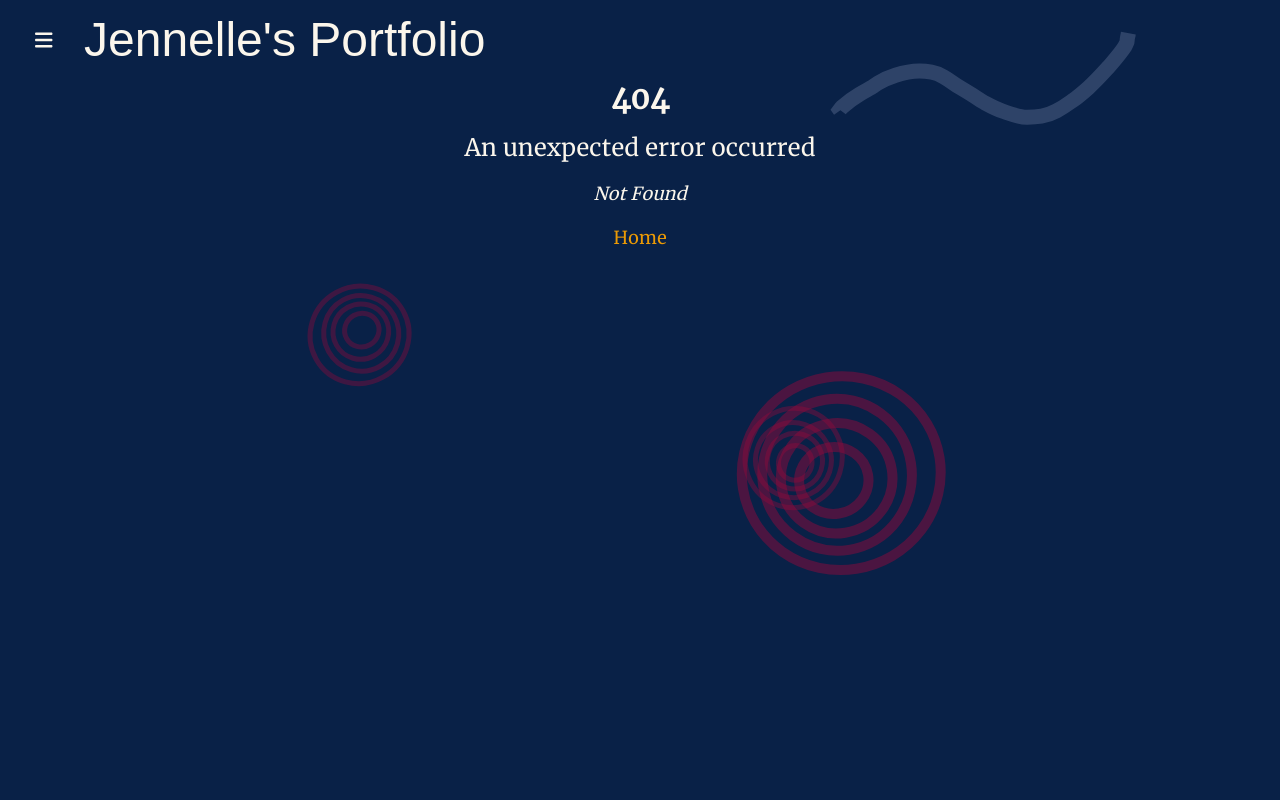
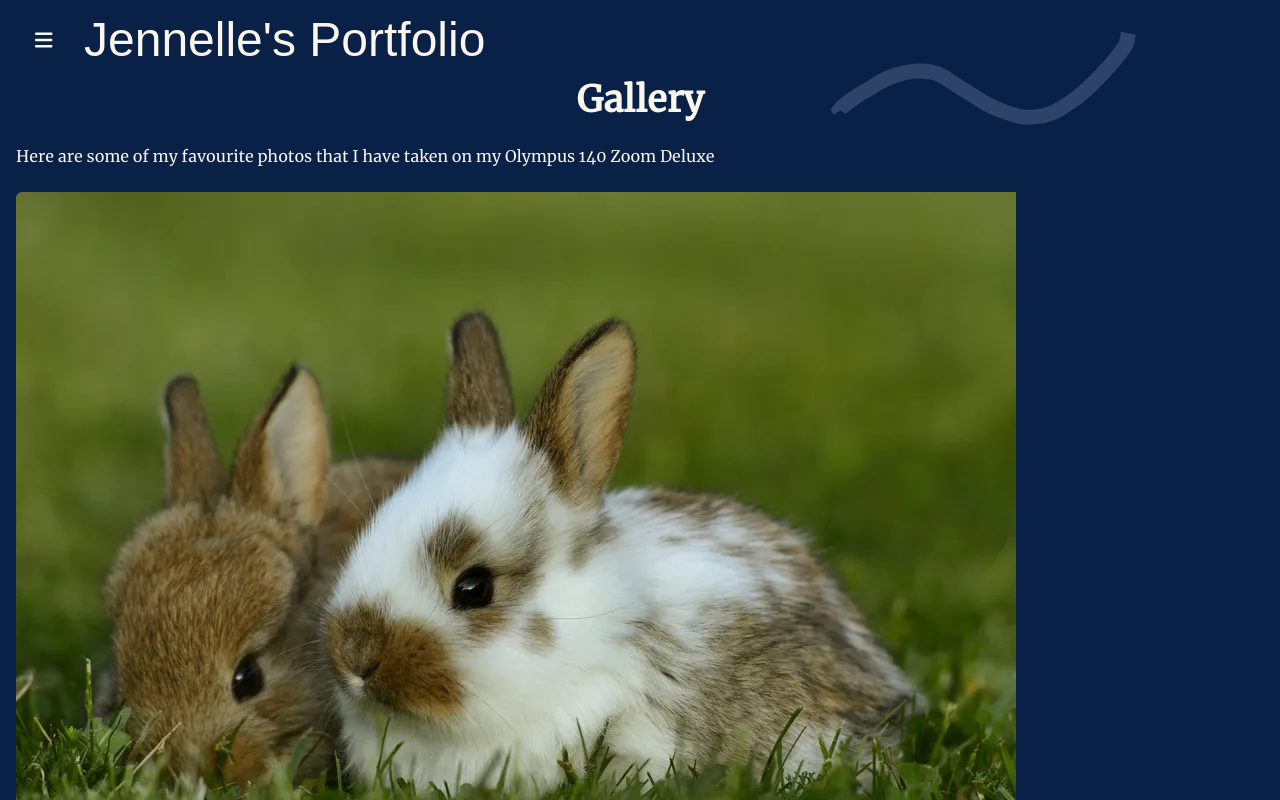
Before and after one commit to jennellej/jennellej.github.io, a React (Create React App) app in the folder jennelle-app/: page /#/gallery in a window 1280 px wide. Before the commit this address had no page. Built offline with nearby package versions, Linux system fonts and the light colour scheme; a web font is replaced by a local one.

Commit message:
Add photo gallery

```diff
--- /dev/null
+++ b/jennelle-app/src/components/Gallery.tsx
@@ -0,0 +1,41 @@
+import { useLoaderData } from "react-router-dom";
+import { Photo } from "../gallery/photos";
+import { faClock, faTag } from "@fortawesome/free-solid-svg-icons";
+import { FontAwesomeIcon } from "@fortawesome/react-fontawesome";
+
+export default function Gallery() {
+    const photos = useLoaderData() as Photo[];
+
+    return (
+        <div className="flex flex-col gap-6">
+            <h1 className="text-4xl font-bold text-center">Gallery</h1>
+            <p>Here are some of my favourite photos that I have taken on my Olympus 140 Zoom Deluxe</p>
+            <div className="flex flex-col gap-3">
+                {photos.map(photo => <GalleryPhoto photo={photo} />)}
+            </div>
+        </div>
+    );
+}
+
+function GalleryPhoto({ photo }: { photo: Photo }) {
+
+    return (
+        <div className="flex flex-col gap-2">
+            <div className="rounded-md overflow-hidden">
+                {photo.image}
+            </div>
+            <div className="flex flex-col gap-0.5">
+                <h2 className="text-2xl font-bold">{photo.title}</h2>
+                <div className="flex flex-row gap-x-2 items-center">
+                    <FontAwesomeIcon icon={faClock} />
+                    <h2 className="text-lg">{photo.date.toDateString()}</h2>
+                </div>
+                <div className="flex flex-row gap-x-2 items-center">
+                    <FontAwesomeIcon icon={faTag} />
+                    {photo.tags.map((tag, i) => <p key={i} className="text-sm">{tag}</p>)}
+                </div>
+                <p>{photo.description}</p>
+            </div>
+        </div>
+    )
+}
--- a/jennelle-app/src/components/Header.tsx
+++ b/jennelle-app/src/components/Header.tsx
@@ -52,6 +52,14 @@ function NavMenu({ onClick }: { onClick?: () => void }) {
         Blog
       </Link>
       <Link
+        to="gallery"
+        onClick={onClick}
+        className="text-lg text-jenny_gold
+          hover:underline active:text-yellow-600"
+      >
+        Gallery
+      </Link>
+      <Link
         to="contact"
         onClick={onClick}
         className="text-lg text-jenny_gold
--- /dev/null
+++ b/jennelle-app/src/gallery/photos.tsx
@@ -0,0 +1,27 @@
+import { ReactNode } from 'react';
+import bunny from './bunny.webp';
+
+export interface Photo {
+    title: string,
+    date: Date,
+    description: string,
+    image: ReactNode,
+    tags: string[],
+};
+
+const photos: Photo[] = [
+    {
+        title: 'Bunny',
+        date: new Date(2021, 5, 26),
+        description: 'A bunny I saw on the way to work. Note: I did not actually take this photo.',
+        image: <img src={bunny} alt="Bunny" />,
+        tags: ['bunny', 'animal', 'cute'],
+    },
+];
+
+// Adjust date to local timezone
+photos.forEach(photo => {
+    photo.date.setMinutes(photo.date.getMinutes() + photo.date.getTimezoneOffset());
+});
+
+export default photos;
```
Also changed, not shown: jennelle-app/src/index.tsx (+7 -0 lines), jennelle-app/src/gallery/bunny.webp (added).
